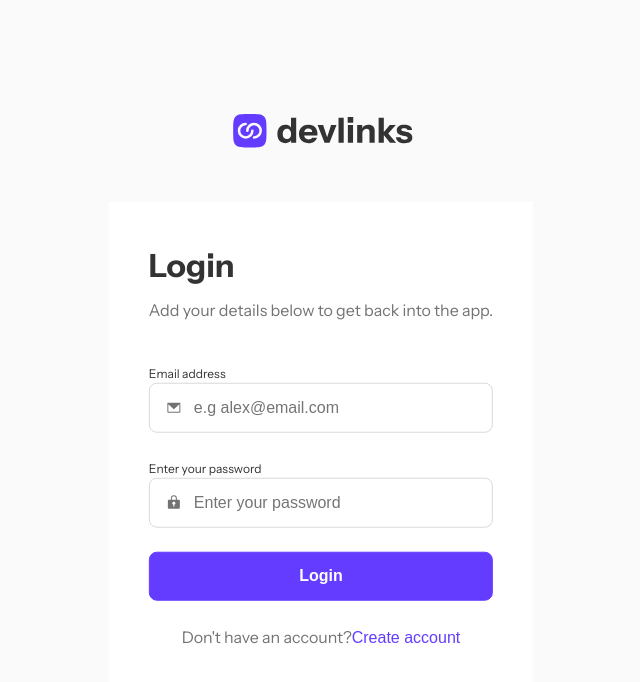
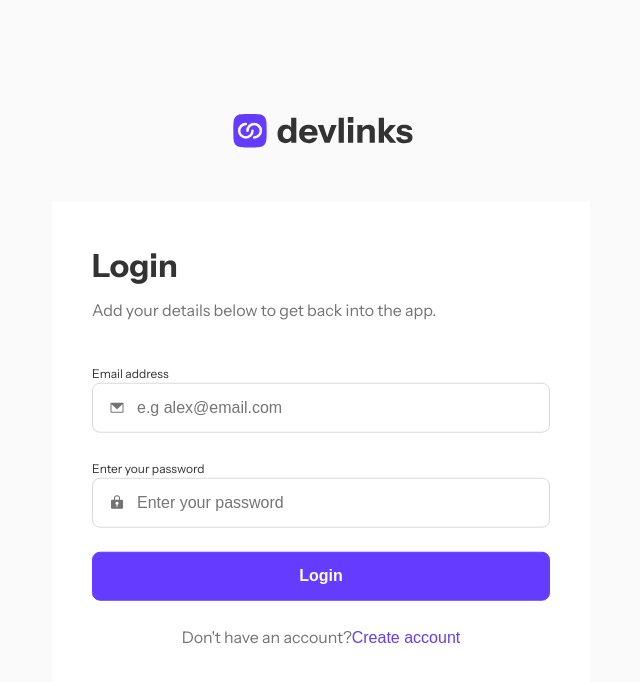
Before and after one commit to gihwan-dev/frontend-mentor-link-sharing-next-front, a Next.js app: page / in a window 1280 px wide. Shown: the top 682 px of the page, without its empty margins (319-959 px from the left). Built offline with nearby package versions, Linux system fonts and the light colour scheme.

Commit message:
레이아웃 문제 해결 완료

```diff
--- a/src/components/login/form/auth.title/login.form.auth.title.module.scss
+++ b/src/components/login/form/auth.title/login.form.auth.title.module.scss
@@ -1,6 +1,7 @@
 @import "src/styles/root";
 
 .container {
+  width: 100%;
   display: flex;
   flex-direction: column;
   gap: 0.5rem;
--- a/src/components/login/form/input/login.form.input.module.scss
+++ b/src/components/login/form/input/login.form.input.module.scss
@@ -12,8 +12,6 @@
   }
 
   input {
-    display: inline;
-    width: 100%;
     height: 1.5rem;
     font-size: 1rem;
     font-style: normal;
@@ -23,7 +21,7 @@
   }
 
   .input-container {
-    max-width: 24.75rem;
+
     padding: 0.75rem 1rem;
     display: flex;
     flex-direction: row;
@@ -66,7 +64,7 @@
   }
 
   .input-container {
-    max-width: 24.75rem;
+
     padding: 0.75rem 1rem;
     display: flex;
     flex-direction: row;
@@ -94,3 +92,20 @@
     color: $RED-DEFAULT;
   }
 }
+
+@media (min-width: 375px) {
+  .container, .container-error {
+    input {
+      width: 50vw;
+      max-width: 24.75rem;
+    }
+  }
+}
+
+@media (max-width: 375px) {
+  .container {
+    input {
+      width: 100%;
+    }
+  }
+}
```
Also changed, not shown: 2 other files (tests, documents, lock files or other folders).
